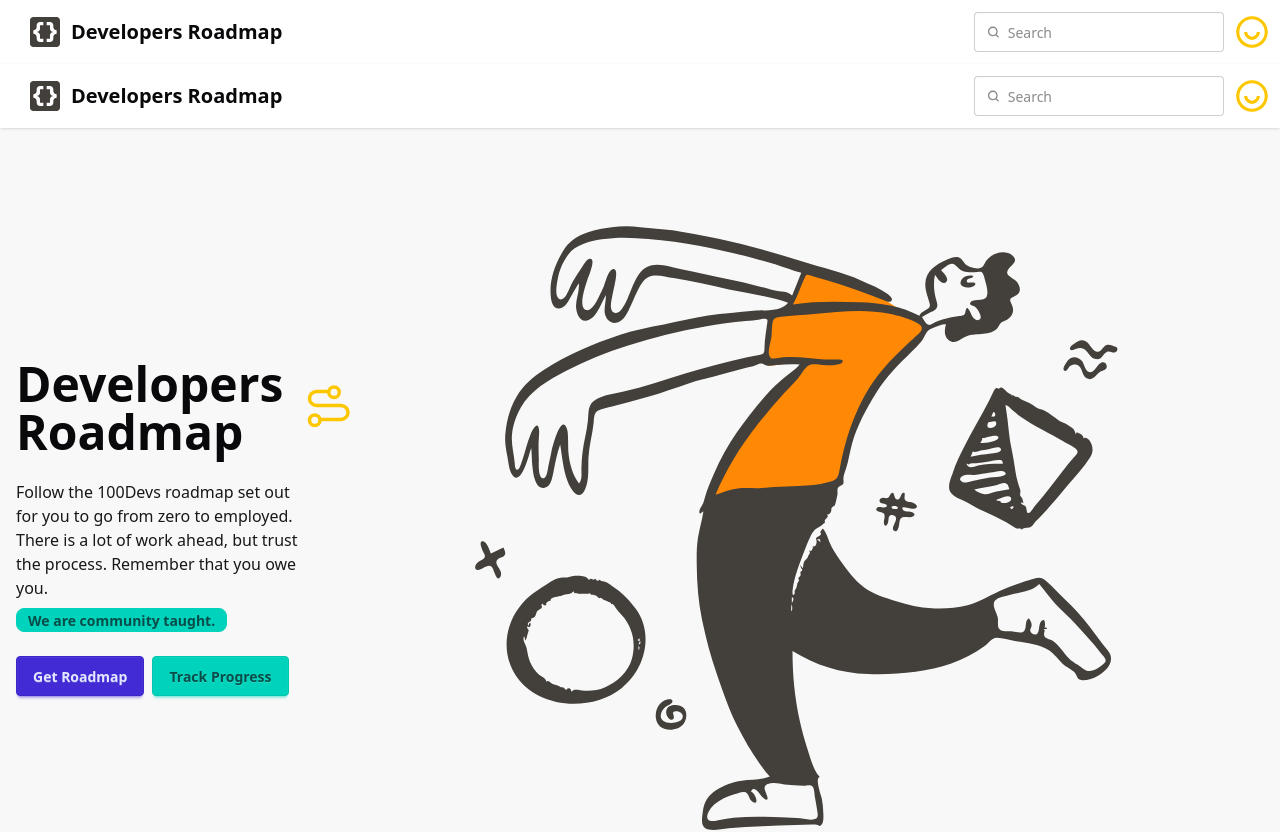
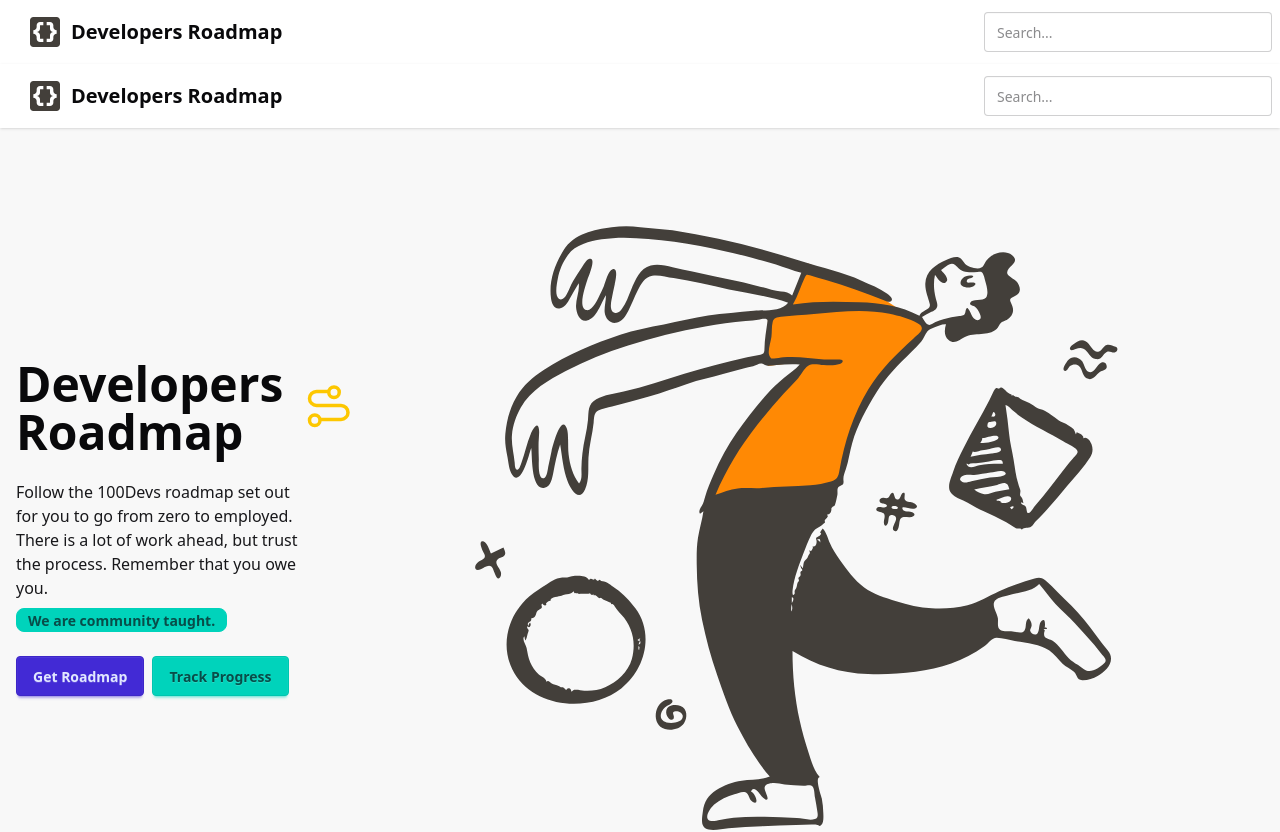
Before and after one commit to rcm-webdev/next-developer-roadmap, a Next.js app: page / in a window 1280 px wide. Shown: the top 832 px of the page. Built offline with nearby package versions, Linux system fonts and the light colour scheme.

Commit message:
remove old searchbar and add new

```diff
--- a/component/Navbar.js
+++ b/component/Navbar.js
@@ -1,102 +1,9 @@
-"use client";
-
-import { useState, useEffect } from "react";
-import Fuse from "fuse.js";
 import Image from "next/image";
 import Logo from "@/public/code-braces.svg";
 import User from "@/public/user-smile.svg";
-import Sticky from "@/public/sticky-note.svg";
-import Link from "next/link";
-
-const dataset = [
-  {
-    title: "JavaScript",
-    number: 1,
-    description: "Lorem Ipsum",
-    link: "/api/auth",
-  },
-  { title: "React", number: 2, description: "Lorem Ipsum", link: "/" },
-  { title: "Next.js", number: 3, description: "Lorem Ipsum", link: "/" },
-  { title: "Node.js", number: 4, description: "Lorem Ipsum", link: "/" },
-  // Add more items as needed
-];
-
-const fuse = new Fuse(dataset, {
-  keys: ["title"],
-  threshold: 0.3,
-});
-
-function SearchBar({ search, handleSearch, results }) {
-  return (
-    <div className="relative">
-      <label className="input">
-        <svg
-          className="h-[1em] opacity-50"
-          xmlns="http://www.w3.org/2000/svg"
-          viewBox="0 0 24 24"
-        >
-          <g
-            strokeLinejoin="round"
-            strokeLinecap="round"
-            strokeWidth="2.5"
-            fill="none"
-            stroke="currentColor"
-          >
-            <circle cx="11" cy="11" r="8"></circle>
-            <path d="m21 21-4.3-4.3"></path>
-          </g>
-        </svg>
-        <input
-          type="search"
-          id="search"
-          className="grow"
-          placeholder="Search"
-          autoComplete="off"
-          value={search}
-          onChange={handleSearch}
-        />
-      </label>
-      {results.length > 0 ? (
-        <ul className="absolute list left-0 right-0 mt-2 bg-white border border-gray-300 rounded-md shadow-lg z-10">
-          <li className="p-4 pb-2 text-xs opacity-60 tracking-wide">
-            List of Resources
-          </li>
-          {results.map((result, index) => (
-            <li key={index} className="list-row p-2">
-              <div className="text-4xl font-thin opacity-30 tabular-nums">
-                {result.number}
-              </div>
-              <div className="list-col-grow">
-                <div>{result.title}</div>
-                <div className="text-xs opacity-60">{result.description}</div>
-              </div>
-              <button className="btn btn-square btn-ghost">
-                <Link href={result.link}>
-                  <Image src={Sticky} alt="Sticky Notes" />
-                </Link>
-              </button>
-            </li>
-          ))}
-        </ul>
-      ) : search ? (
-        <ul className="absolute list left-0 right-0 mt-2 bg-white border border-gray-300 rounded-md shadow-lg z-10">
-          <li className="p-4 text-xs opacity-60">No results found.</li>
-        </ul>
-      ) : null}
-    </div>
-  );
-}
+import Searchbar from "./Searchbar";
 
 function Navbar() {
-  const [search, setSearch] = useState("");
-  const [results, setResults] = useState([]);
-
-  const handleSearch = (e) => {
-    const value = e.target.value;
-    setSearch(value);
-    setResults(value ? fuse.search(value).map((result) => result.item) : []);
-  };
-
   return (
     <div className="navbar bg-base-100 shadow-sm">
       <div className="flex-1">
@@ -107,42 +14,7 @@ function Navbar() {
       </div>
       <div className="flex gap-2">
         {/* Search function */}
-        <SearchBar
-          search={search}
-          handleSearch={handleSearch}
-          results={results}
-        />
-
-        <div className="dropdown dropdown-end">
-          <div
-            tabIndex={0}
-            role="button"
-            className="btn btn-ghost btn-circle avatar"
-          >
-            <div className="w-10 rounded-full">
-              <Image alt="Tailwind CSS Navbar component" src={User} />
-            </div>
-          </div>
-          <ul
-            tabIndex={0}
-            role="button"
-            aria-haspopup="true"
-            className="menu menu-sm dropdown-content bg-base-100 rounded-box z-1 mt-3 w-52 p-2 shadow"
-          >
-            <li>
-              <a className="justify-between">
-                Profile
-                <span className="badge">New</span>
-              </a>
-            </li>
-            <li>
-              <a>Settings</a>
-            </li>
-            <li>
-              <a>Logout</a>
-            </li>
-          </ul>
-        </div>
+        <Searchbar />
       </div>
     </div>
   );
```
